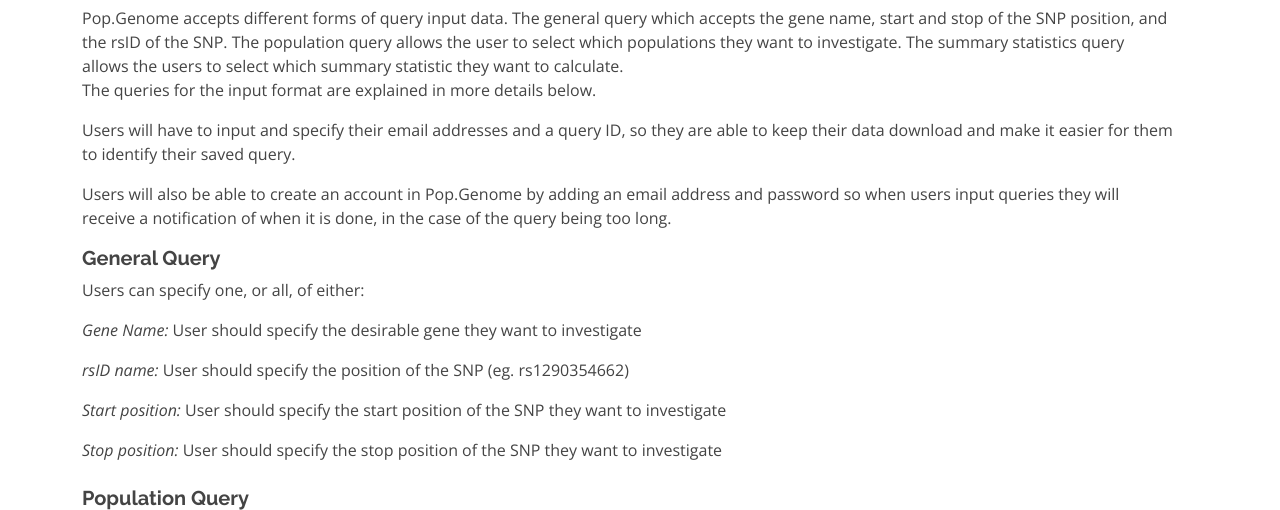
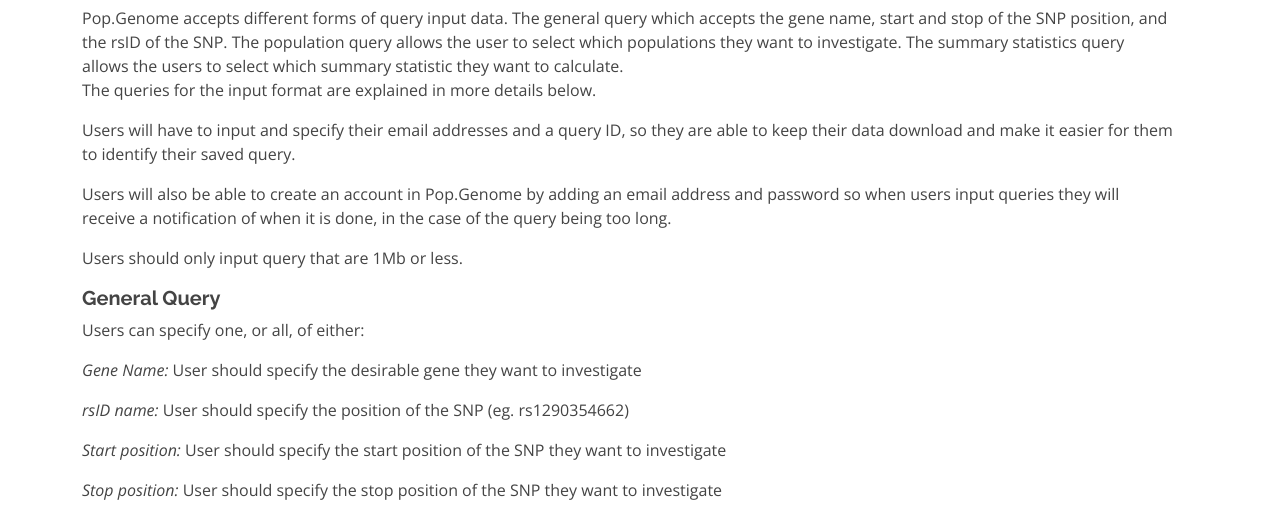
Before and after one commit to kennethchow/Software_Dev_Group_Project, a Flask app: page /userguide in a window 1280 px wide. Shown: the part 528-1038 px from the top of the page. Run offline with Flask 2, Linux system fonts and the light colour scheme; some libraries are stand-ins or nearby versions.

Commit message:
Update userguide.html

```diff
--- a/website/templates/userguide.html
+++ b/website/templates/userguide.html
@@ -22,6 +22,7 @@
               <p>Pop.Genome accepts different forms of query input data. The general query which accepts the gene name, start and stop of the SNP position, and the rsID of the SNP. The population query allows the user to select which populations they want to investigate. The summary statistics query allows the users to select which summary statistic they want to calculate. <br>The queries for the input format are explained in more details below.</p>
               <p>Users will have to input and specify their email addresses and a query ID, so they are able to keep their data download and make it easier for them to identify their saved query. </p>
               <p>Users will also be able to create an account in Pop.Genome by adding an email address and password so when users input queries they will receive a notification of when it is done, in the case of the query being too long.</p>
+              <p>Users should only input query that are 1Mb or less.</p>
               <br>
               <h5><strong>General Query</strong></h5>
               <p>Users can specify one, or all, of either:</p>
```
